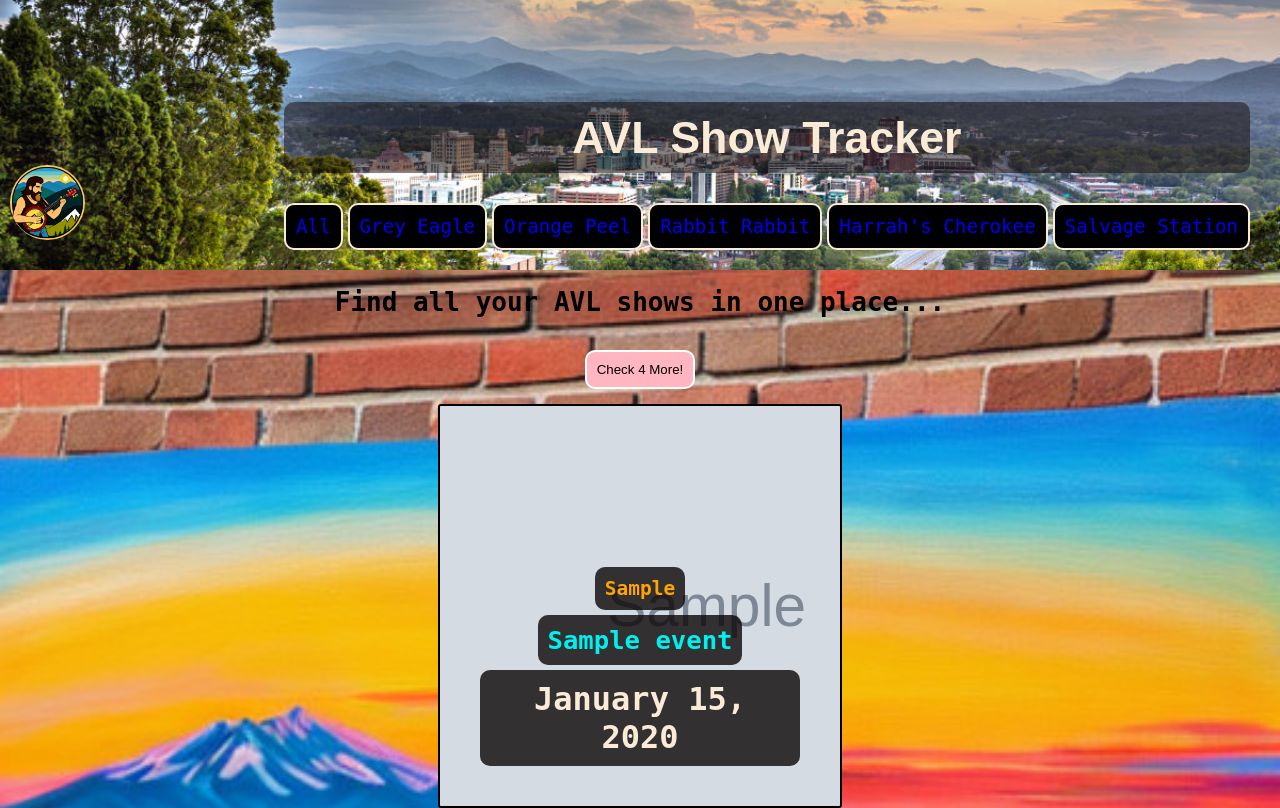
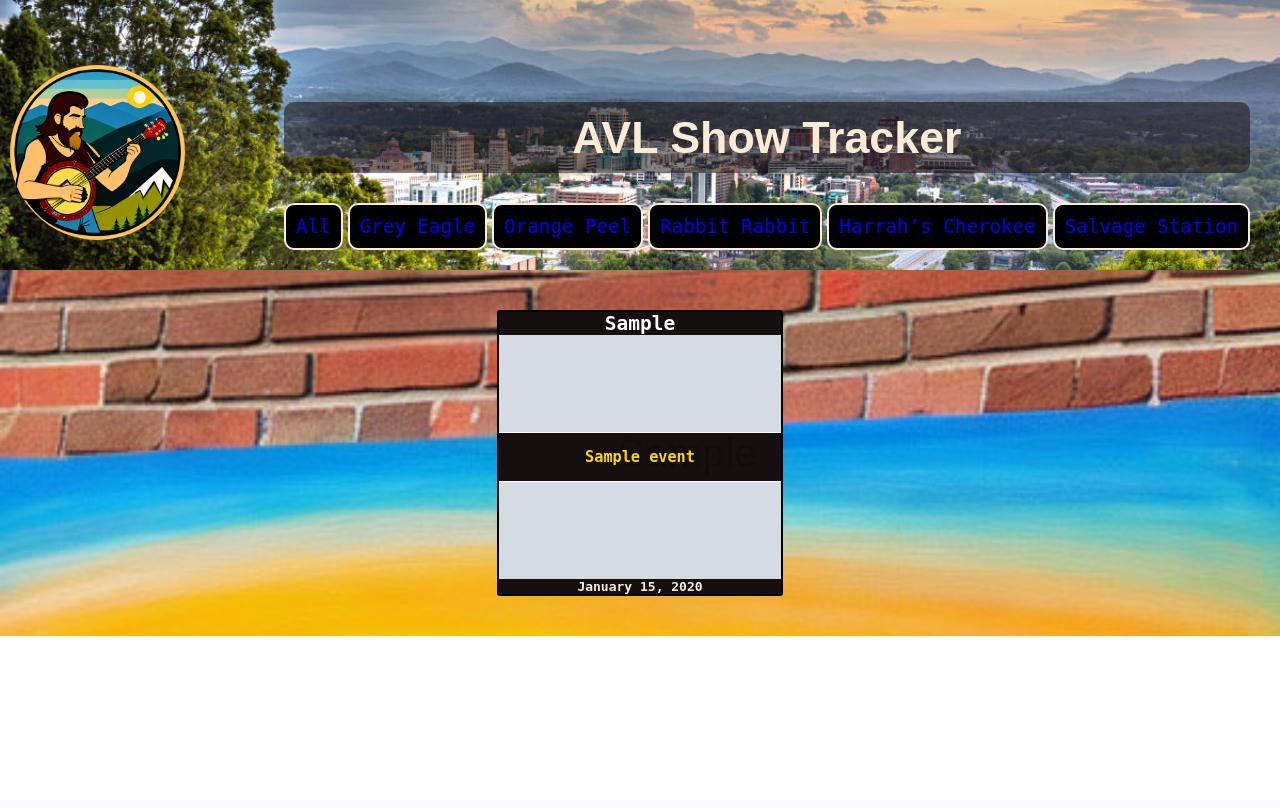
Before and after one commit to leerobertdyer/VAVL, a Flask app: page / in a window 1280 px wide. After the commit the page ends 636 px from the top, so only its background shows below. Run offline with Flask 3, Linux system fonts and the light colour scheme; tables that the repository leaves empty hold one stand-in row (values such as "Sample post"); grey boxes marked "Sample" are stand-in pictures.

Commit message:
styles update

```diff
--- a/app/routes.py
+++ b/app/routes.py
@@ -7,7 +7,7 @@
 
 @app.route('/')
 def home():
-    events = Event.query.all()
+    events = Event.query.order_by(Event.show_date).all()
     return render_template('home.html', events=events)
 
 @app.route('/sort-by-eagle')
--- a/app/static/styles/home.css
+++ b/app/static/styles/home.css
@@ -29,45 +29,71 @@
     flex-wrap: wrap;
     justify-content: center;
     gap: 20px;
+    padding: 40px;
 }
 
 .eventLink {
-    width: 25vw;
-    height: 25vw;
-    padding: 40px;
+    width: 22vw;
+    height: 22vw;
     display: flex;
     flex-direction: column;
     align-items: center;
-    justify-content: end;
+    justify-content: space-between;
     border: black solid 2px;
     border-radius: 3px;
     color: antiquewhite;
     gap: 5px;
 }
 
+.eventLink:hover {
+    transition: 2s;
+    transform: scale(125%);
+}
+
+
 a {
     text-decoration: none !important;
 }
 
 .eventVenue, .eventTitle, .eventDate {
-    background-color: rgba(12, 5, 5, 0.8);
-    padding: 10px;
-    border-radius: 10px;
+    background-color: rgba(12, 5, 5, 0.95);
     text-align: center;
     margin: 0;
+    width: 100%;
 }
 
+
 .eventVenue {
-    color: orange;
+    color: white;
 }
 
 .eventTitle {
-    font-size: 2vw;
-    color: rgb(0, 239, 239);
-
+    color: gold;
+    padding: 15px 0;
+    border-top: solid white 1px;
+    border-bottom: solid white 1px;
 }
 
 .eventDate {
     font-weight: 900;
-    font-size: 2.5vw;
 }
+
+.eagle-border {
+    border: double white 5px;
+}
+
+.peel-border {
+    border: double orange 5px;
+}
+
+.rabbit-border {
+    border: pink double 5px;
+}
+
+.salvage-border {
+    border: yellow double 5px;
+}
+
+.cherokee-border {
+    border: red double 5px;
+}
--- a/app/static/styles/nav.css
+++ b/app/static/styles/nav.css
@@ -11,8 +11,8 @@
 }
 
 .navLogo {
-    height: 75px;
-    width: 75px;
+    height: 175px;
+    width: 175px;
     border-radius: 50%;
     padding: 10px;
     margin-right: auto;
@@ -36,6 +36,7 @@
     gap: 5px;
 }
 
+
 .sortLink {
     padding: 10px;
     border: solid antiquewhite 2px;
@@ -44,10 +45,12 @@
     font-size: 1.5vw;
 }
 
-.sortLink:hover {
-background-color: antiquewhite;
-border: solid goldenrod 2px;
+.sortLink:hover, .sortLink::selection {
+    background-color: antiquewhite;
+    border: solid goldenrod 2px;
 }
+
+
 
 .navLinks > a:visited {
     color: rgb(145, 49, 235);
--- a/app/templates/home.html
+++ b/app/templates/home.html
@@ -6,11 +6,20 @@
 {% include './includes/nav.html'%}
 {% block content %}
 <div class="mainDiv" id="mainDiv">
-    <h1>Find all your AVL shows in one place...</h1>
-    <button class="myBtn" id="showBtn">Check 4 More!</button>
     <div class="eventsDiv">
     {% for event in events %}
-        <a class="eventLink"
+        <a class="eventLink
+        {% if event.venue == 'Grey Eagle' %}
+            eagle-border
+        {% elif event.venue == 'Orange Peel' %}
+            peel-border
+        {% elif event.venue == 'Rabbit Rabbit' %}
+            rabbit-border
+        {% elif event.venue == 'Salvage Station' %}
+            salvage-border
+        {% elif event.venue == 'Harrah\'s Cherokee' %}
+            cherokee-border
+        {% endif %}"
         href="{{event.tickets}}"
         style="background-image: url('{{ event.image }}');background-size:cover">
             <h2 class="eventVenue">{{event.venue}}</h2>
--- a/app/templates/includes/nav.html
+++ b/app/templates/includes/nav.html
@@ -10,7 +10,7 @@
     <div class="navRight">
         <h1 class='title'>AVL Show Tracker</h1>
         <div class="navLinks">
-            <a class="sortLink" href='{{ url_for("home") }}'>All</a>
+            <a class="sortLink allLink" href='{{ url_for("home") }}'>All</a>
             <a class="sortLink" href='{{ url_for("eagleSort") }}'>Grey Eagle</a>
             <a class="sortLink" href='{{ url_for("peelSort") }}'>Orange Peel</a>
             <a class="sortLink" href='{{ url_for("rabbitSort") }}'>Rabbit Rabbit</a>
```
